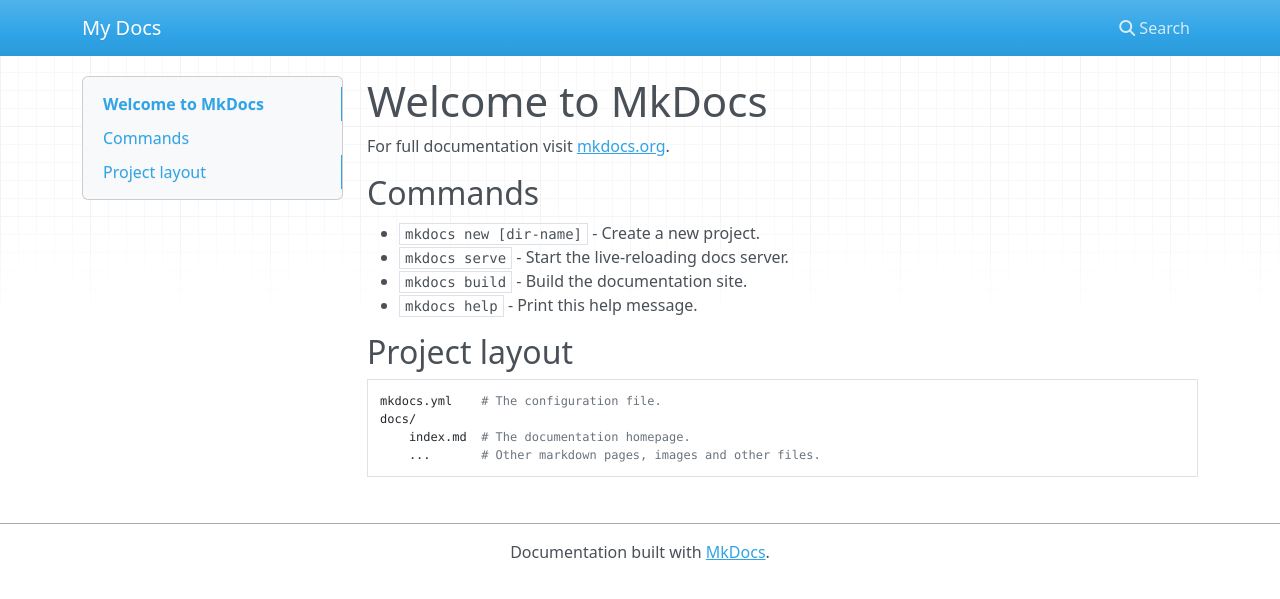
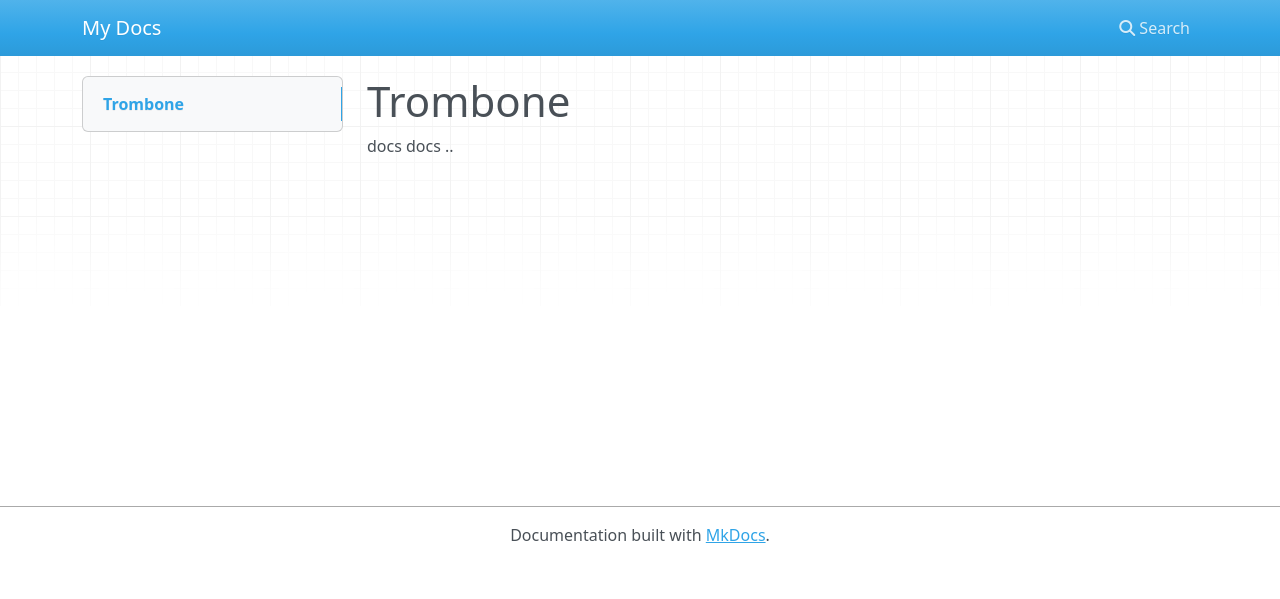
Before and after one commit to laserpants/trombone, an MkDocs documentation site: the page built from docs/docs/index.md, in a window 1280 px wide. Shown: the top 599 px of the page. Built offline with MkDocs 1.6.1, drawn with Linux system fonts in a browser that asks for light colours; nearby versions of some CDN libraries.

Commit message:
docs docs docs

```diff
--- a/docs/docs/index.md
+++ b/docs/docs/index.md
@@ -1,17 +1,3 @@
-# Welcome to MkDocs
+# Trombone
 
-For full documentation visit [mkdocs.org](http://mkdocs.org).
-
-## Commands
-
-* `mkdocs new [dir-name]` - Create a new project.
-* `mkdocs serve` - Start the live-reloading docs server.
-* `mkdocs build` - Build the documentation site.
-* `mkdocs help` - Print this help message.
-
-## Project layout
-
-    mkdocs.yml    # The configuration file.
-    docs/
-        index.md  # The documentation homepage.
-        ...       # Other markdown pages, images and other files.
+docs docs ..
```
